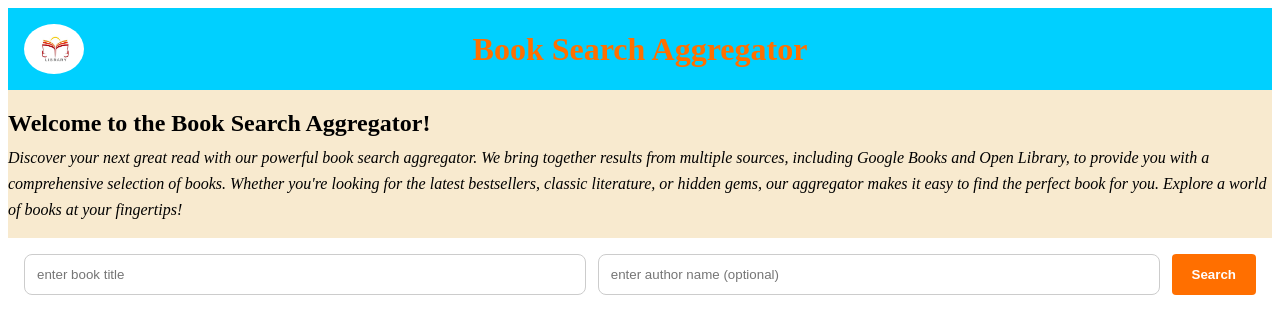
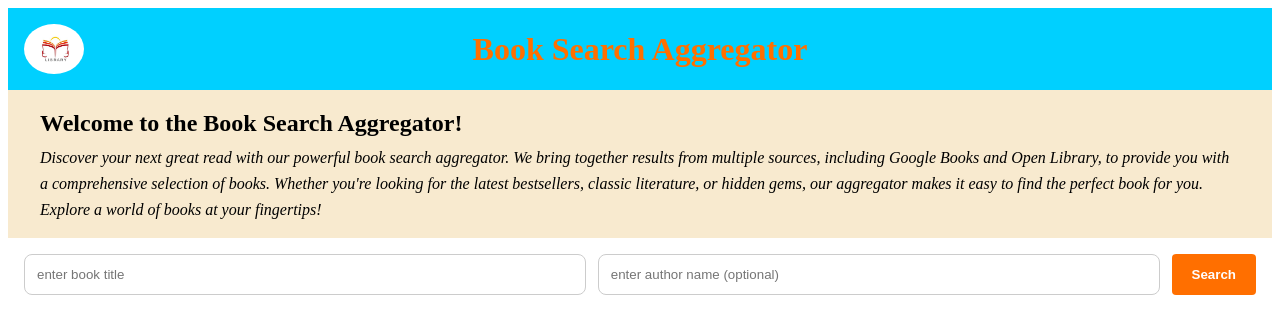
Before and after one commit to Helenia-MA/book-search-app, a React (Vite) app: page / in a window 1280 px wide. Shown: the top 334 px of the page. Built offline with nearby package versions, Linux system fonts and the light colour scheme; no server answers.

Commit message:
modifying the UI

```diff
--- a/src/index.css
+++ b/src/index.css
@@ -37,11 +37,13 @@
 
 .sub-header h2 {
   margin-bottom: 0.5rem;
+  padding: 0 2rem;
 }
 
 .sub-header p {
   margin-top: 0;
   line-height: 1.6;
+  padding: 0 2rem;
 }
 
 /* search form */
```
